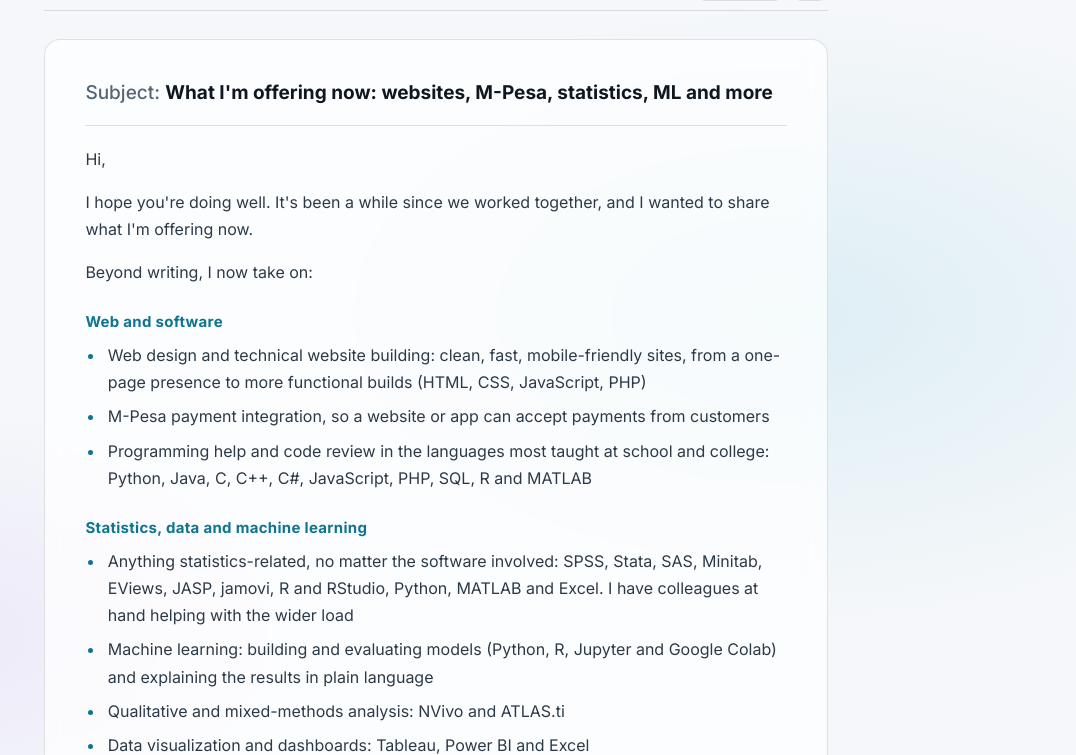
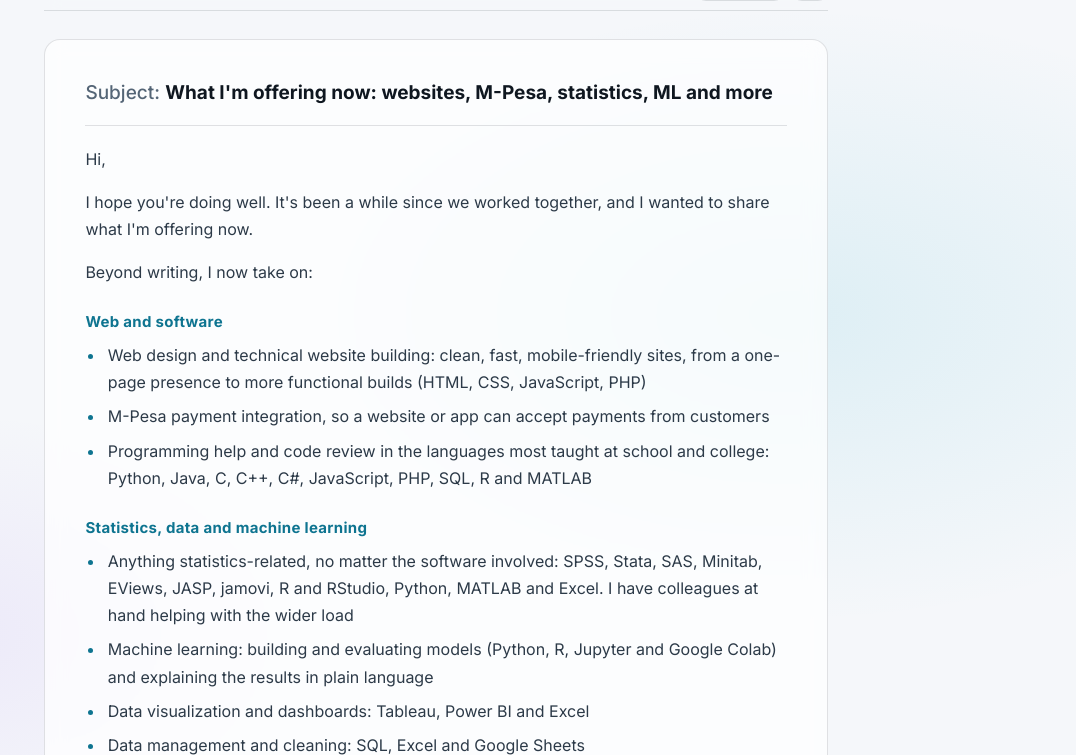
Before and after one commit to paulphysics/paul_portfolio, a website built with Vite: page paul-portfolio/about/index.html in a window 1280 px wide. Shown: the part 45-800 px from the top of the page, without its empty margins (204-1280 px from the left). Built offline with nearby package versions, Linux system fonts and the light colour scheme.

Commit message:
Remove qualitative analysis tools from statistics section
Removed mention of qualitative and mixed-methods analysis tools.

```diff
--- a/paul-portfolio/about/index.html
+++ b/paul-portfolio/about/index.html
@@ -53,7 +53,6 @@
           <ul>
             <li>Anything statistics-related, no matter the software involved: SPSS, Stata, SAS, Minitab, EViews, JASP, jamovi, R and RStudio, Python, MATLAB and Excel. I have colleagues at hand helping with the wider load</li>
             <li>Machine learning: building and evaluating models (Python, R, Jupyter and Google Colab) and explaining the results in plain language</li>
-            <li>Qualitative and mixed-methods analysis: NVivo and ATLAS.ti</li>
             <li>Data visualization and dashboards: Tableau, Power BI and Excel</li>
             <li>Data management and cleaning: SQL, Excel and Google Sheets</li>
             <li>Lab and scientific data analysis: GraphPad Prism and MATLAB</li>
```
